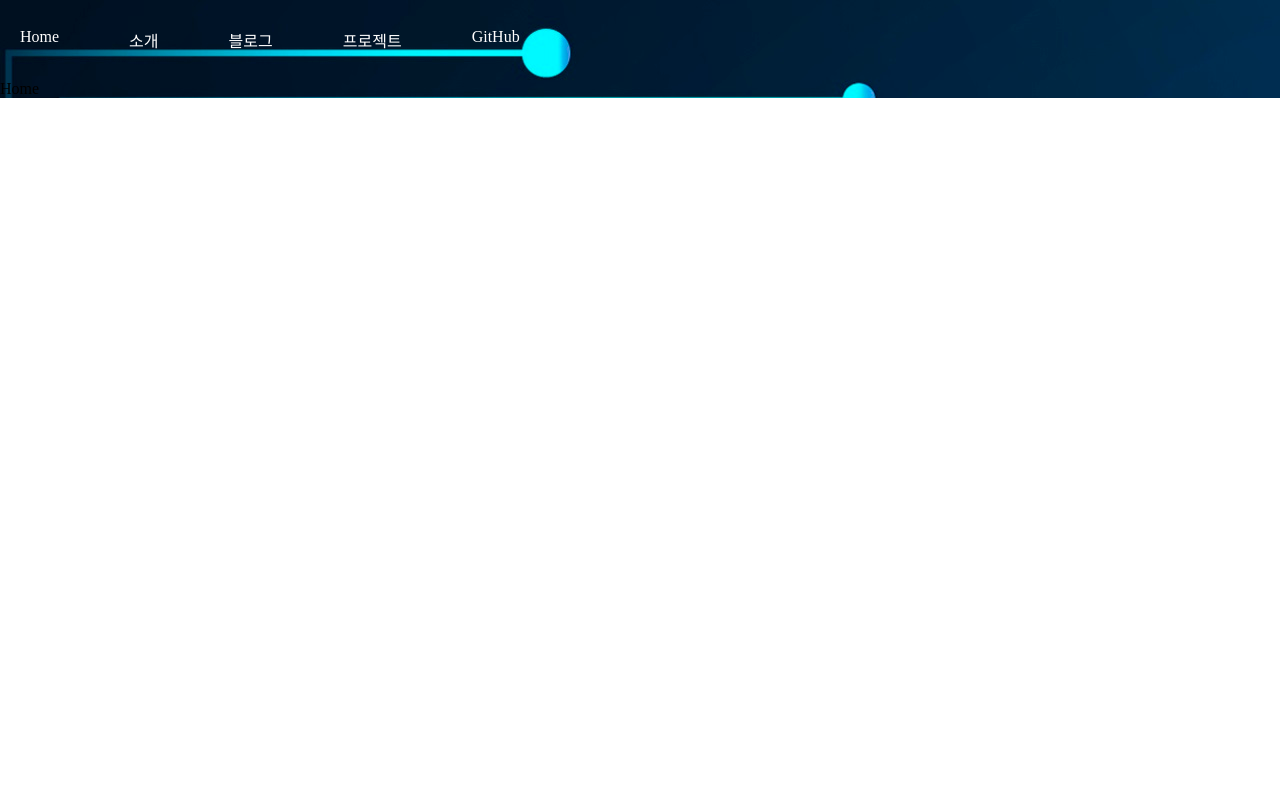
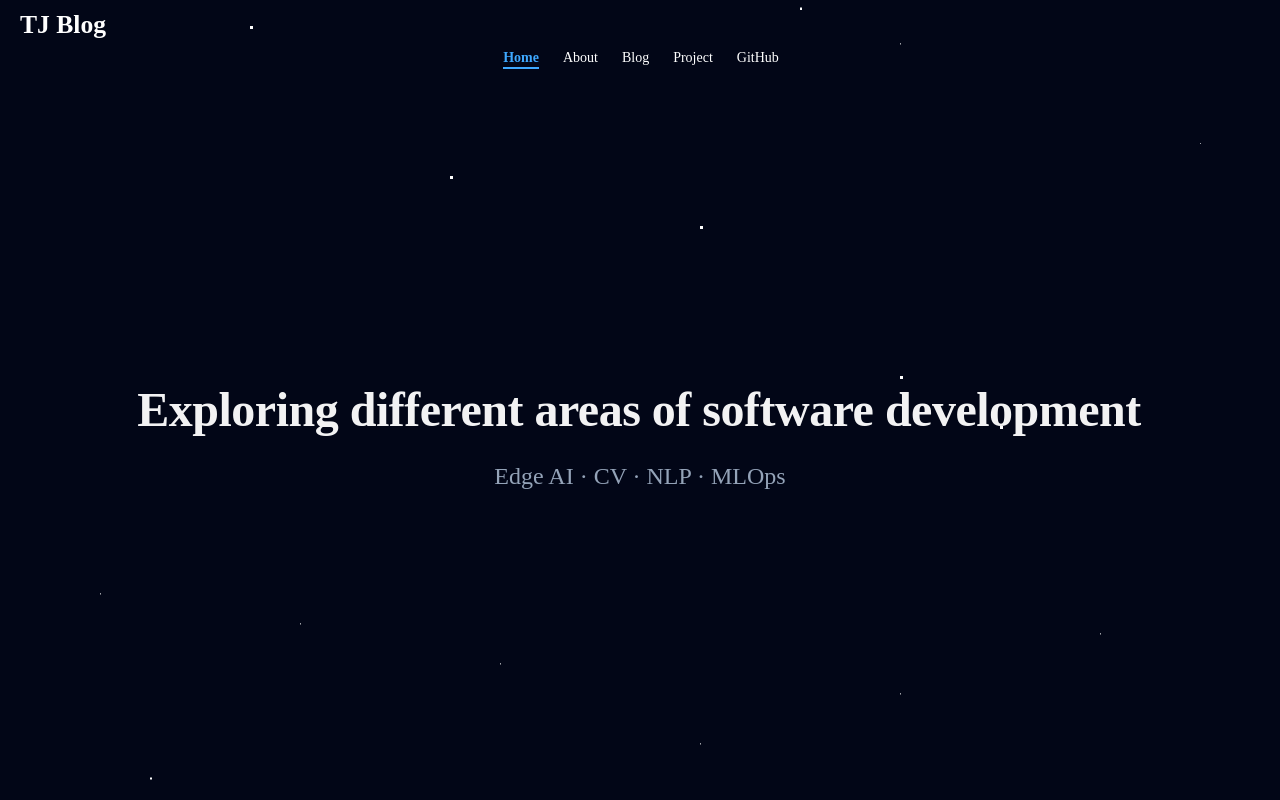
Before and after one commit to Yoon-Tae-Jun/MyBlog, a React (Vite) app: page / in a window 1280 px wide. Built offline with nearby package versions, Linux system fonts and the light colour scheme.

Commit message:
home, nav 수정, 로고 축가

```diff
--- /dev/null
+++ b/src/App.css
@@ -0,0 +1,144 @@
+.app-root {
+  position: relative;
+  min-height: 100vh;
+  overflow: hidden;
+  background: #020617;
+}
+
+/* 공통: 별 레이어 기본 스타일 */
+.stars,
+.stars2,
+.stars3 {
+  position: fixed;
+  top: 0;
+  left: 0;
+  width: 1px;     /* 기본 별 크기, 각 레이어에서 다시 조정 */
+  height: 1px;
+  background: transparent;
+  z-index: 0;
+  pointer-events: none;
+}
+
+/* 별 1 (가장 작고 많은 별) */
+.stars {
+  box-shadow:
+    100px 50px white,
+    300px 80px white,
+    500px 120px white,
+    700px 200px white,
+    900px 150px white,
+    1100px 90px white,
+    200px 300px white,
+    600px 400px white,
+    900px 500px white,
+    1200px 600px white;
+  animation: animStar 12s linear infinite;
+}
+
+/* 별 2 (조금 더 큰 별) */
+.stars2 {
+  width: 2px;
+  height: 2px;
+  box-shadow:
+    150px 120px white,
+    350px 180px white,
+    550px 220px white,
+    800px 350px white,
+    1000px 260px white,
+    1300px 180px white;
+  animation: animStar 16s linear infinite;
+}
+
+/* 별 3 (가장 큰 별) */
+.stars3 {
+  width: 3px;
+  height: 3px;
+  box-shadow:
+    250px 300px white,
+    450px 450px white,
+    700px 500px white,
+    900px 650px white,
+    1000px 700px white;
+  animation: animStar 20s linear infinite;
+}
+
+/* --- Shooting Stars (유성) --- */
+.shooting-stars {
+  position: fixed;
+  top: 0;
+  left: 0;
+  width: 100%;
+  height: 100%;
+  overflow: hidden;
+  pointer-events: none;
+  z-index: 0;
+}
+/* 유성 기본 스타일 */
+.shooting-stars::before,
+.shooting-stars::after {
+  content: "";
+  position: absolute;
+  top: -200px;        /* 화면 위에서 시작 */
+  width: 2px;
+  height: 80px;
+  background: linear-gradient(white, transparent);
+  opacity: 0.8;
+  transform: rotate(45deg); /* 대각선으로 떨어지게 */
+  border-radius: 999px;
+  animation: shooting 3s ease-in-out infinite;
+}
+
+/* 유성 1 (시간 랜덤) */
+.shooting-stars::before {
+  left: 30%;
+  animation-delay: 0s;
+}
+
+/* 유성 2 (늦게 나타남) */
+.shooting-stars::after {
+  left: 70%;
+  animation-delay: 2s;
+}
+
+/* Shooting Star Animation */
+@keyframes shooting {
+  0% {
+    transform: translate(0, 0) rotate(45deg);
+    opacity: 0;
+  }
+  10% {
+    opacity: 1;
+  }
+  100% {
+    transform: translate(-600px, 600px) rotate(45deg);
+    opacity: 0;
+  }
+}
+
+/* 핵심: 아래쪽에 똑같은 별 패턴을 한 번 더 복사해 둠 */
+.stars::after,
+.stars2::after,
+.stars3::after {
+  content: "";
+  position: absolute;
+  top: 1000px;         /* 아래쪽에 동일 패턴 하나 더 */
+  width: inherit;
+  height: inherit;
+  box-shadow: inherit; /* 동일한 별 패턴 복붙 */
+}
+
+/* 별이 위로 움직이는데, 1000px만큼만 올렸다가 다시 시작 */
+@keyframes animStar {
+  from {
+    transform: translateY(0);
+  }
+  to {
+    transform: translateY(-1000px);
+  }
+}
+
+/* 내용은 항상 별 위에 올라오도록 */
+.app-content {
+  position: relative;
+  z-index: 1;
+}
--- a/src/App.jsx
+++ b/src/App.jsx
@@ -1,22 +1,29 @@
-import { BrowserRouter, Routes, Route } from "react-router-dom";
+import { HashRouter, Routes, Route } from "react-router-dom";
 import Home from "./pages/Home/home";
 import Projects from "./pages/Projects/Projects";
 import About from "./pages/About/About";
 import NavBar from './componets/NavBar/Navbar';
-
+import "./App.css";
 
 function App() {
   return (
-    <div style={{backgroundImage: `url("${import.meta.env.BASE_URL}main-background.jpg"`}}>
-      <BrowserRouter basename={import.meta.env.BASE_URL}>
-      <NavBar/>
-      <Routes>
-        <Route path="/" element={<Home />} />
-        <Route path="/projects" element={<Projects />} />
-        <Route path="/about" element={<About/>} />
-      </Routes>
-    </BrowserRouter>
-    </div>
+        <div className="app-root">
+          {/* 반짝이는 밤하늘 배경 */}
+          <div className="stars"></div>
+          <div className="stars2"></div>
+          <div className="stars3"></div>
+          <div className="shooting-stars"></div>
+          <div className="app-content">
+            <HashRouter>
+              <NavBar />
+              <Routes>
+                <Route path="/" element={<Home />} />
+                <Route path="/projects" element={<Projects />} />
+                <Route path="/about" element={<About />} />
+              </Routes>
+            </HashRouter>
+          </div>
+        </div>
   );
 }
 
--- a/src/componets/NavBar/Navbar.css
+++ b/src/componets/NavBar/Navbar.css
@@ -1,12 +1,32 @@
-.nav-container{
-    display: flex;
-    flex-direction: column;
-    justify-content: center;
+.nav-container {
+    position: relative;
     width: 100%;
     height: 80px;
+    display: flex;
+    align-items: center;
 }
 
-.navbar-content-wrapper{
+/* 로고 */
+.nav-left-logo {
+    position: absolute;
+    left: 25px;
+    top: 27%;
+}
+
+.nav-logo-text {
+    font-size: 1.6rem;
+    font-weight: 700;
+    color: white;
+    text-decoration: none;
+}
+
+.nav-logo-text:hover {
+    color: #3ea8ff;
+    transition: 0.2s;
+}
+
+/* 메뉴 */
+.navbar-content-wrapper {
     margin: 0 auto;
     max-width: 1250px;
     width: 100%;
@@ -19,10 +39,56 @@
     gap: 70px;
     margin: 0;
     padding: 0;
-  }
+}
 
 .nav-a {
     color: white;
     text-decoration: none;
-    font-size: 16px;
+    font-size: 18px;
+}
+
+.nav-a:hover {
+    color: #3ea8ff;
+}
+
+.nav-a.active {
+    color: #3ea8ff;
+    font-weight: 600;
+    border-bottom: 2px solid #3ea8ff;
+    padding-bottom: 2px;
+}
+
+/* ========================= */
+/*   화면이 좁아졌을 때 처리  */
+/* ========================= */
+@media (max-width: 1500px) {
+  .nav-container {
+    height: auto;
+    padding: 10px 0;
+    flex-direction: column;
+    align-items: center;
   }
+
+  /* 로고를 절대 위치에서 빼고, 위에 놓기 */
+  .nav-left-logo {
+    position: static;
+    transform: none;
+    margin-bottom: 8px;
+    align-self: flex-start;
+    padding-left: 20px;
+  }
+
+  .navbar-content-wrapper {
+    padding: 0 16px;
+  }
+
+  .nav-ul {
+    gap: 24px;
+    justify-content: center;
+    flex-wrap: wrap;
+  }
+
+  .nav-a {
+    font-size: 14px;
+  }
+}
--- a/src/componets/NavBar/Navbar.jsx
+++ b/src/componets/NavBar/Navbar.jsx
@@ -6,14 +6,22 @@ const NavBar = () => {
 
     const menuItems = [
       { label: "Home", to: "/" },
-      { label: "소개", to: "/about" },
-      { label: "블로그", to: "/blog" },
-      { label: "프로젝트", to: "/projects" },
+      { label: "About", to: "/about" },
+      { label: "Blog", to: "/blog" },
+      { label: "Project", to: "/projects" },
       { label: "GitHub", to: "https://github.com/Yoon-Tae-Jun", external: true },
     ];
 
     return (
         <nav className="nav-container">
+          {/* 왼쪽 고정 로고 */}
+          <div className="nav-left-logo">
+            <Link to="/" className="nav-logo-text">
+              TJ Blog
+            </Link>
+          </div>
+
+          {/* 메뉴 */}
           <div className="navbar-content-wrapper">
             <ul className="nav-ul">
               {menuItems.map((item) => (
@@ -23,14 +31,16 @@ const NavBar = () => {
                       href={item.to}
                       target="_blank"
                       rel="noopener noreferrer"
-                    className={`nav-a`}
+                      className="nav-a"
                     >
                       {item.label}
                     </a>
                   ) : (
                     <Link
                       to={item.to}
-                    className={`nav-a ${location.pathname === item.to ? "active" : ""}`}
+                      className={`nav-a ${
+                        location.pathname === item.to ? "active" : ""
+                      }`}
                     >
                       {item.label}
                     </Link>
--- a/src/componets/SubNavBar/SubNavBar.css
+++ b/src/componets/SubNavBar/SubNavBar.css
@@ -1,5 +1,4 @@
 .subNavBar-container {
-    border-top: 1px rgba(255, 255, 255, 0.3) solid;
     display: flex;
     flex-direction: column;
     justify-items: center;
@@ -18,26 +17,27 @@
     display: flex;
     flex-direction: column;
     justify-content: center;
-    height: 150px;
+    height: 120px;
 }
 
 .current-tab{
     font-weight: 900;
-    font-size: 20px;
+    font-size: 22px;
     color: white;
 }
 .current-path{
     margin-top: 5px;
-    font-size: 12px;
+    font-size: 14px;
     color: white;
 }
 
 .tab-container {
     display: flex;
     align-items: center;
-    background-color: white;
     border-radius: 5px;
     height: 110px;
+    background-color: rgba(107, 104, 104, 0.479);
+    padding-left: 20px;
 }
 
 .tab-button {
@@ -46,12 +46,12 @@
     cursor: pointer;
     margin: 0 10px;
     font-size: 16px;
-    color: black;
+    color: white;
     height: 50%;
   }
 
   .tab-button.active {
-    border-bottom: 3px solid #00c3ff;
-    color: #00c3ff;
+    border-bottom: 3px solid #3ea8ff;
+    color: #3ea8ff;
     font-weight: bold;
   }
--- a/src/pages/About/About.jsx
+++ b/src/pages/About/About.jsx
@@ -10,8 +10,8 @@ const parseDate = (dateStr) => {
 
 function About(){
     const [data, setData] = useState(null);
-    const [tab, setTab] = useState("홈");
-    const projectTabs = ["홈", "논문", "수상경력", "자격증"];
+    const [tab, setTab] = useState("Home");
+    const projectTabs = ["Home", "논문", "수상경력", "자격증"];
 
     useEffect(() => {
       fetch(`${import.meta.env.BASE_URL}db.json`)
--- a/src/pages/About/AboutTabs.css
+++ b/src/pages/About/AboutTabs.css
@@ -1,7 +1,7 @@
 .about-container{
     background-color: white;
     width: 100%;
-    height: 100%;
+    min-height: calc(100vh - 80px - 270px);
     padding-top: 1px;
 }
 
--- /dev/null
+++ b/src/pages/Home/Home.css
@@ -0,0 +1,65 @@
+.home-container{
+  display: flex;
+  flex-direction: column;
+  justify-content: center;
+  align-items: center;
+  color: white;
+  height: calc(100vh - 80px);
+}
+
+.home-title {
+  font-size: 3rem;
+  font-weight: 600;
+  color: #ffffff;
+  text-align: center;
+  margin-bottom: 0.5rem;
+  letter-spacing: -0.5px;
+  opacity: 0.95;
+}
+
+/* 타이핑 + 커서 */
+.typing-text {
+  display: inline-block;
+  white-space: nowrap;
+  overflow: hidden;
+  border-right: 2px solid #ffffff;
+
+  /* 1) 타이핑: 3초 동안 42ch까지 찍고 멈춤
+     2) caret: 3초 동안만 깜빡이다가 투명 상태로 고정 */
+  animation: typing 3s steps(40, end) forwards,
+             caret 3s step-end forwards;
+}
+
+@keyframes typing {
+  from { width: 0; }
+  to   { width: 42ch; }  /* 문장 길이에 맞게 조절 */
+}
+
+/* 커서: 타이핑 중엔 보이다가, 끝날 때 투명해진 상태로 멈춤 */
+@keyframes caret {
+  0%, 70% { border-right-color: #ffffff; }      /* 중간까지는 보이고 */
+  70.01%, 100% { border-right-color: transparent; } /* 마지막엔 사라짐 */
+}
+
+/* 타이핑 끝난 뒤 자연스럽게 나타나는 interest 텍스트 */
+.home-interest {
+  margin-top: 0.4rem;
+  color: #94a3b8;
+  font-weight: 400;
+  font-size: 1.5rem;
+
+  opacity: 0;
+  animation: fadeInUp 0.8s ease-out forwards;
+  animation-delay: 3.1s; /* 타이핑(3s) 끝나고 조금 쉬고 등장 */
+}
+
+@keyframes fadeInUp {
+  from {
+    opacity: 0;
+    transform: translateY(6px);
+  }
+  to {
+    opacity: 1;
+    transform: translateY(0);
+  }
+}
--- a/src/pages/Home/Home.jsx
+++ b/src/pages/Home/Home.jsx
@@ -1,15 +1,17 @@
-import { useState, useEffect } from 'react'
-import SubNavBar from '../../componets/SubNavBar/SubNavBar';
-// 날짜 문자열을 Date 객체로 변환 (YYYY.MM.DD 또는 YYYY.MM.DD(...) 형식)
-const parseDate = (dateStr) => {
-    const match = dateStr.match(/\d{4}\.\d{2}\.\d{2}/);
-    return match ? new Date(match[0].replace(/\./g, "-")) : new Date(0); // 실패 시 옛날 날짜로
-  };
+import './Home.css';
+
 
 function Home(){
     return(
-        <div>
-            Home
+        <div className='home-container'>
+            <div className='home-title'>
+                <span className='typing-text'>
+                    Exploring different areas of software development
+                </span>
+            </div>
+            <div className='home-interest fade-in-up'>
+                Edge AI · CV · NLP · MLOps
+            </div>
         </div>
     )
 }
```
Also changed, not shown: 1 other file (tests, documents, lock files or other folders). Lines whose indentation alone changed are shown as unchanged.
